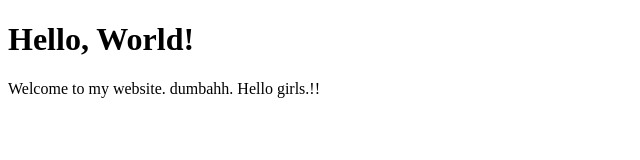
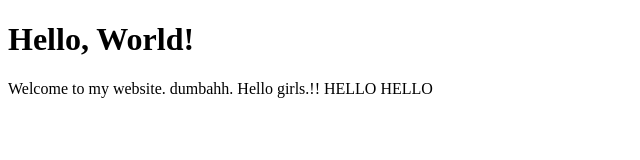
Before and after one commit to kay4405/MyPhotoWebsite, a plain HTML site: page index.html in a window 1280 px wide. Shown: the whole page, without its empty margins (0-640 px from the left). Drawn offline with Linux system fonts and the light colour scheme.

Commit message:
added hello

```diff
--- a/index.html
+++ b/index.html
@@ -7,6 +7,6 @@
 </head>
 <body>
     <h1>Hello, World!</h1>
-    <p>Welcome to my website. dumbahh. Hello girls.!!</p>
+    <p>Welcome to my website. dumbahh. Hello girls.!! HELLO HELLO</p>
 </body>
 </html>
```
